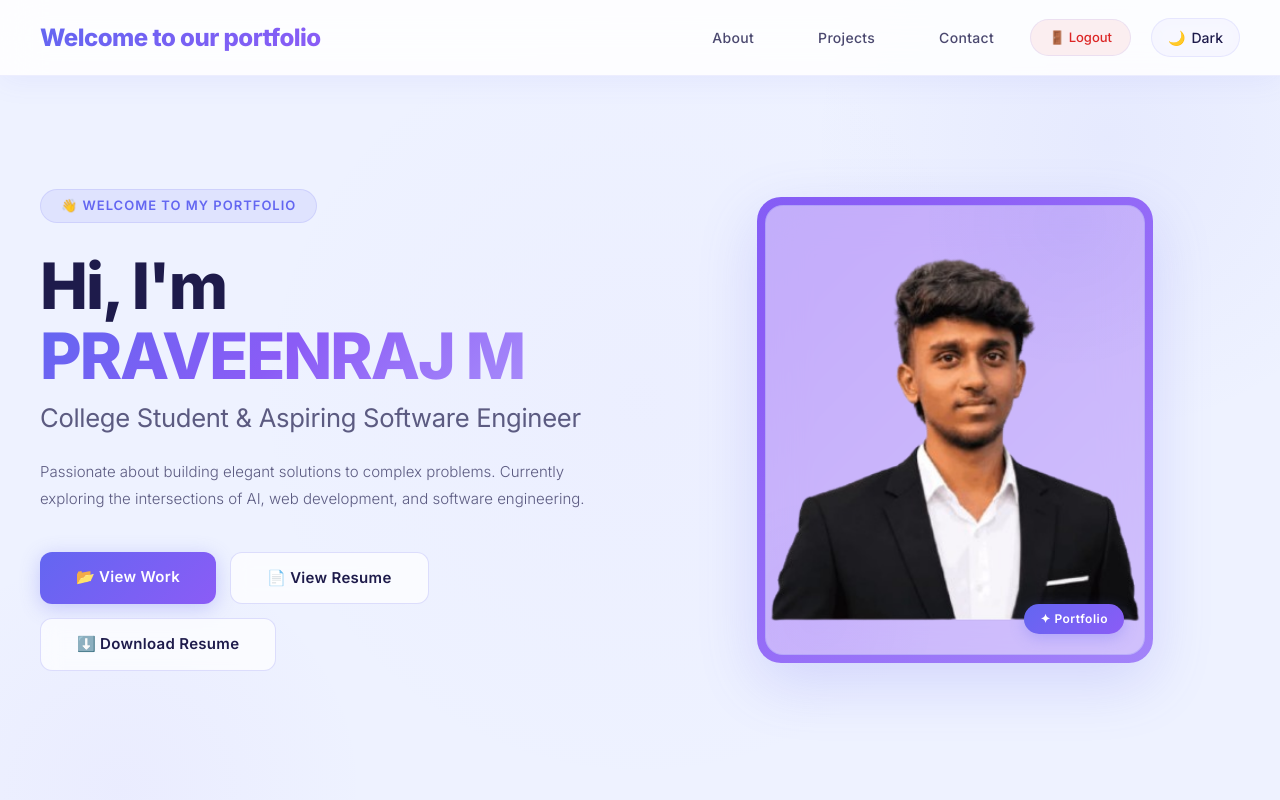
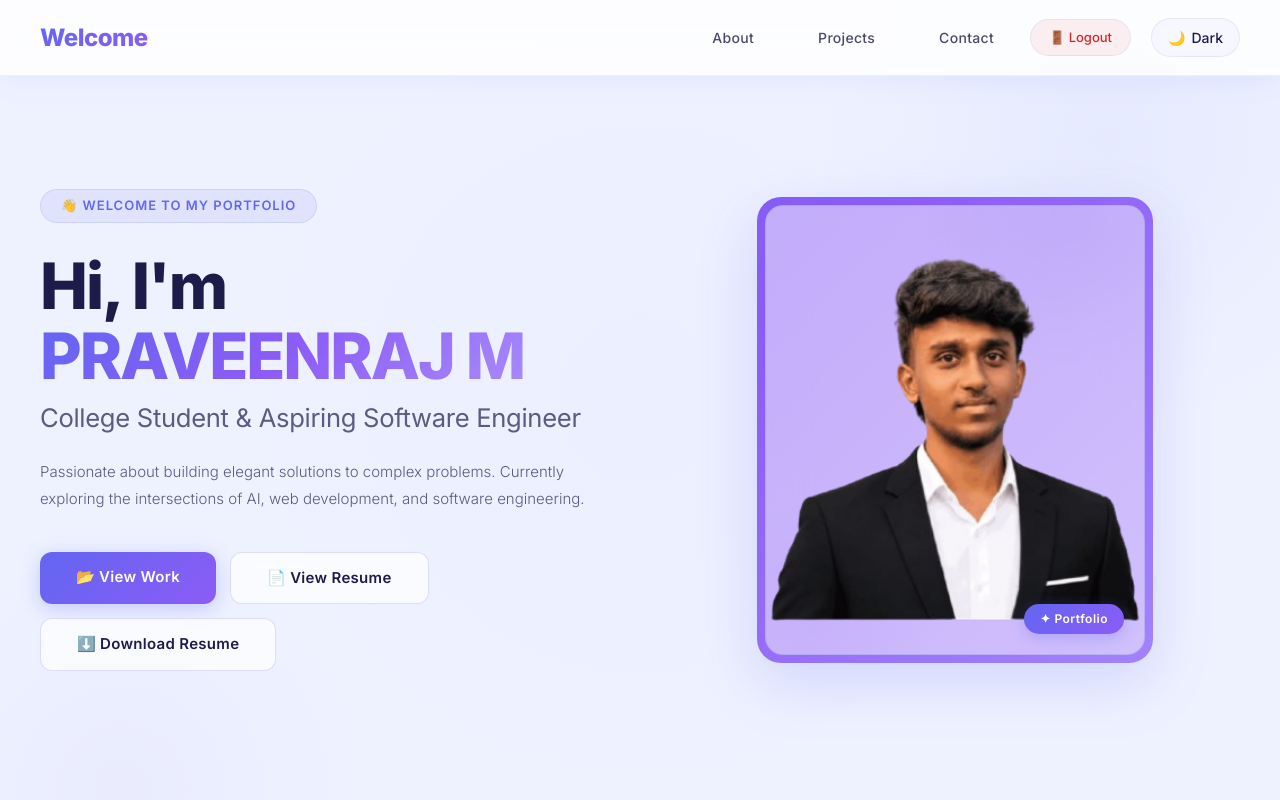
Before and after one commit to praveenraj444/portfolio-website, a React (Create React App) app: page / in a window 1280 px wide. Both pictures are taken after typing "Sample", "Sample123" into the empty fields and a click on the button "🔓 Login". Shown: the top 800 px of the page. Built offline with nearby package versions, Linux system fonts and the light colour scheme.

Commit message:
Fixed navbar errors

```diff
--- a/src/components/Navbar.jsx
+++ b/src/components/Navbar.jsx
@@ -68,7 +68,7 @@ const Navbar = ({ isLoggedIn, onLogout }) => {
           letterSpacing: '-0.5px',
           transition: 'font-size 0.3s ease'
         }}>
-          Welcome to our portfolio
+          Welcome
         </a>
 
         <div style={{ display: 'flex', alignItems: 'center', gap: '20px' }}>
```
